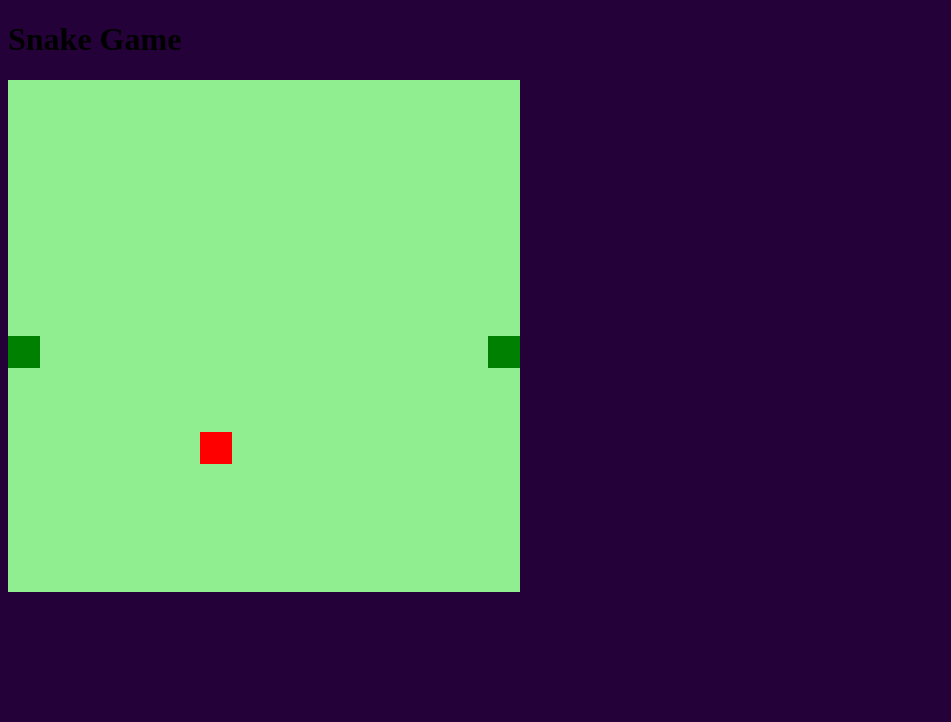
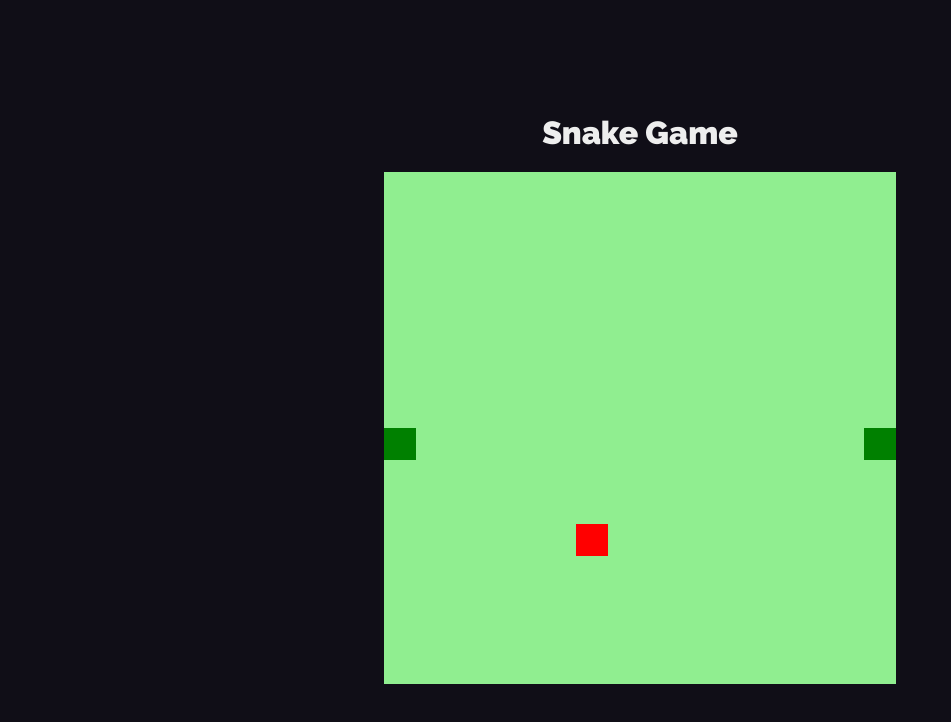
Before and after one commit to rickydomingos97/desafio_pratico_snack_game, a plain HTML site: page index.html in a window 1280 px wide. Shown: the whole page, without its empty margins (0-951 px from the left). Drawn offline with Linux system fonts and the light colour scheme.

Commit message:
estilo index aidcionado no css

```diff
--- a/style.css
+++ b/style.css
@@ -1,4 +1,18 @@
+@import url('https://fonts.googleapis.com/css2?family=Raleway:wght@900&display=swap');
+
+
 body {
-    background-color: rgb(36, 1, 56);
+    height: 95vh;
+    width: 95;
+    display: flex;
+    justify-content: center;
+    align-items: center;
+    /*flex-direction: column; para deixar os elementos um abaixo do outro*/
+    flex-direction: column;
+    background-color: #100e17;
+}
 
+h1 {
+    font-family: 'Raleway', sans-serif;
+    color: rgb(238, 238, 238);
 }
```
